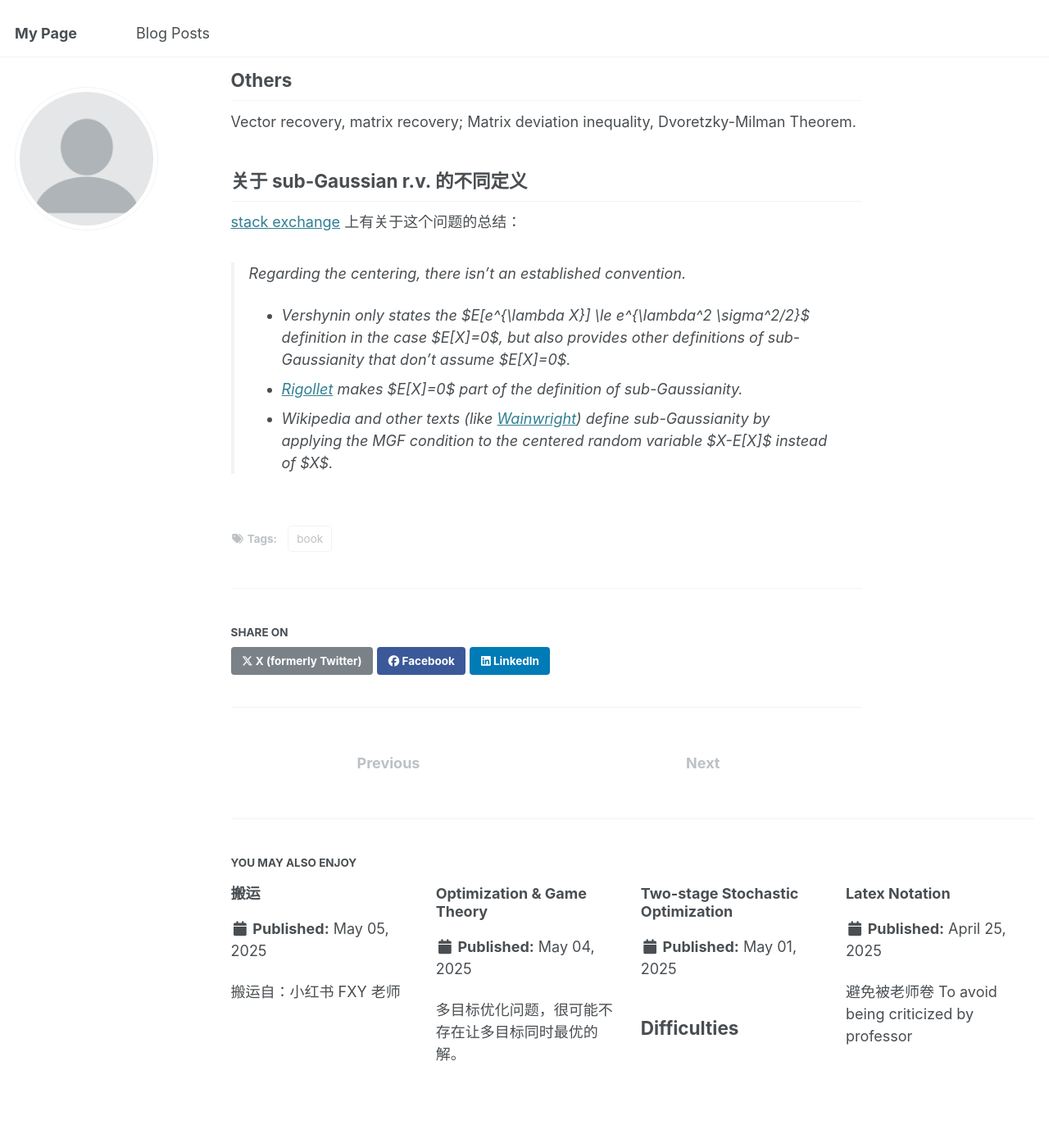
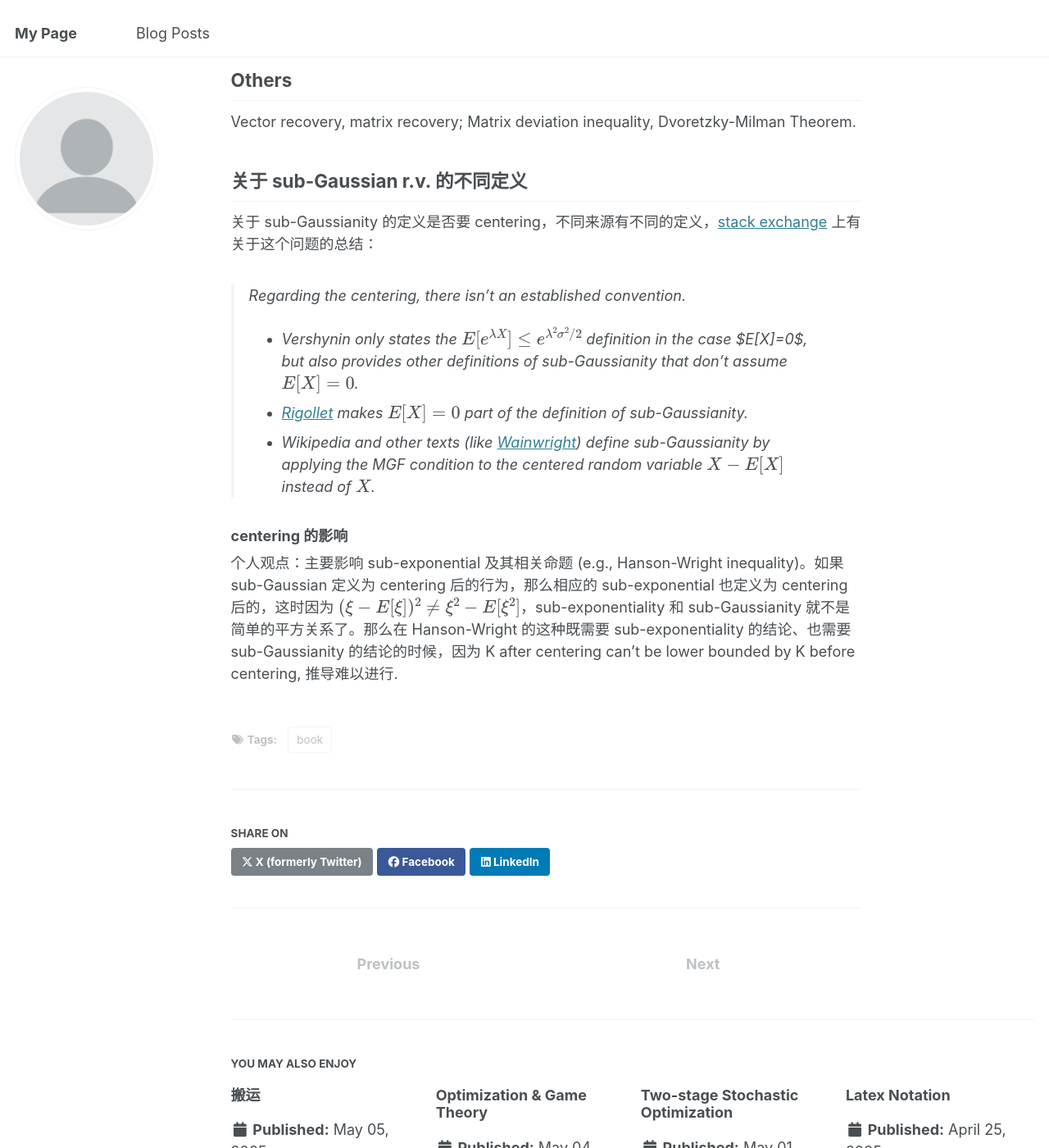
Before and after one commit to JiinnW/JiinnW, a Jekyll site: the page built from _posts/2025-03-26-blog-post-1.md, in a window 1280 px wide and 1400 px high, scrolled down 1916 px. Shown: the whole window at 82% size. Built offline with Jekyll 4.4.1, drawn with Linux system fonts in a browser that asks for light colours.

Commit message:
Update 2025-03-26-blog-post-1.md

```diff
--- a/_posts/2025-03-26-blog-post-1.md
+++ b/_posts/2025-03-26-blog-post-1.md
@@ -52,8 +52,11 @@ Consider \\( E[\sup_{t\in T} X_t] \\)
 Vector recovery, matrix recovery; Matrix deviation inequality, Dvoretzky-Milman Theorem.
 
 ## 关于 sub-Gaussian r.v. 的不同定义
-[stack exchange](https://math.stackexchange.com/questions/4234437/about-the-definition-of-sub-gaussian) 上有关于这个问题的总结：
+关于 sub-Gaussianity 的定义是否要 centering，不同来源有不同的定义，[stack exchange](https://math.stackexchange.com/questions/4234437/about-the-definition-of-sub-gaussian) 上有关于这个问题的总结：
 > Regarding the centering, there isn't an established convention.
-> - Vershynin only states the $E[e^{\lambda X}] \le e^{\lambda^2 \sigma^2/2}$ definition in the case $E[X]=0$, but also provides other definitions of sub-Gaussianity that don't assume $E[X]=0$.
-> - [Rigollet](https://ocw.mit.edu/courses/mathematics/18-s997-high-dimensional-statistics-spring-2015/lecture-notes/MIT18_S997S15_Chapter1.pdf#page=3) makes $E[X]=0$ part of the definition of sub-Gaussianity.
-> - Wikipedia and other texts (like [Wainwright](https://www.stat.berkeley.edu/~mjwain/stat210b/Chap2_TailBounds_Jan22_2015.pdf#page=3)) define sub-Gaussianity by applying the MGF condition to the centered random variable $X-E[X]$ instead of $X$.
+> - Vershynin only states the \\(E[e^{\lambda X}] \le e^{\lambda^2 \sigma^2/2}\\) definition in the case $E[X]=0$, but also provides other definitions of sub-Gaussianity that don't assume \\(E[X]=0\\).
+> - [Rigollet](https://ocw.mit.edu/courses/mathematics/18-s997-high-dimensional-statistics-spring-2015/lecture-notes/MIT18_S997S15_Chapter1.pdf#page=3) makes \\(E[X]=0\\) part of the definition of sub-Gaussianity.
+> - Wikipedia and other texts (like [Wainwright](https://www.stat.berkeley.edu/~mjwain/stat210b/Chap2_TailBounds_Jan22_2015.pdf#page=3)) define sub-Gaussianity by applying the MGF condition to the centered random variable \\(X-E[X]\\) instead of \\(X\\).
+
+### centering 的影响
+个人观点：主要影响 sub-exponential 及其相关命题 (e.g., Hanson-Wright inequality)。如果 sub-Gaussian 定义为 centering 后的行为，那么相应的 sub-exponential 也定义为 centering 后的，这时因为 \\( (\xi-E[\xi])^2\neq \xi^2 - E[\xi^2]\\)，sub-exponentiality 和 sub-Gaussianity 就不是简单的平方关系了。那么在 Hanson-Wright 的这种既需要 sub-exponentiality 的结论、也需要 sub-Gaussianity 的结论的时候，因为 K after centering can't be lower bounded by K before centering, 推导难以进行.
```
